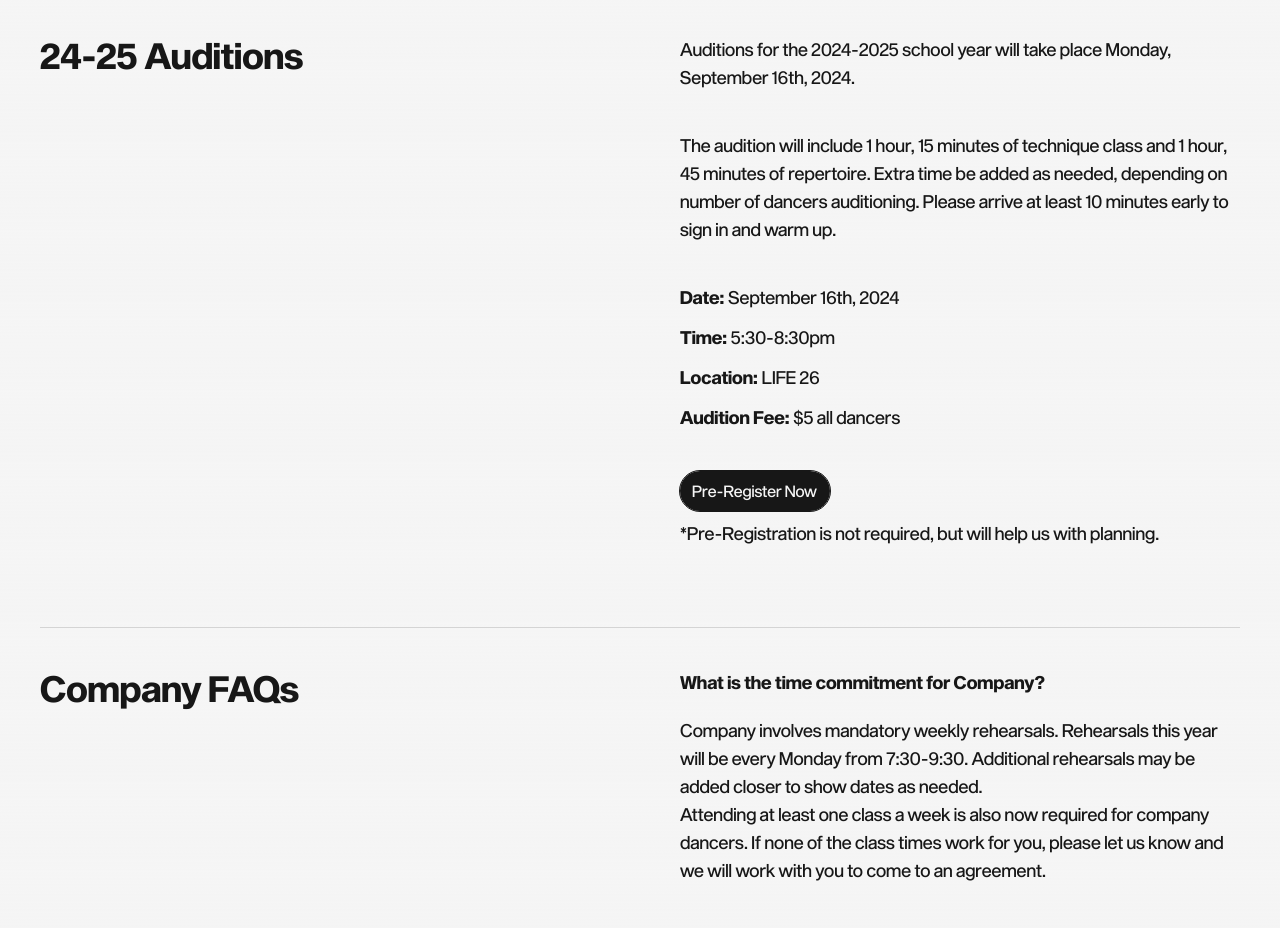
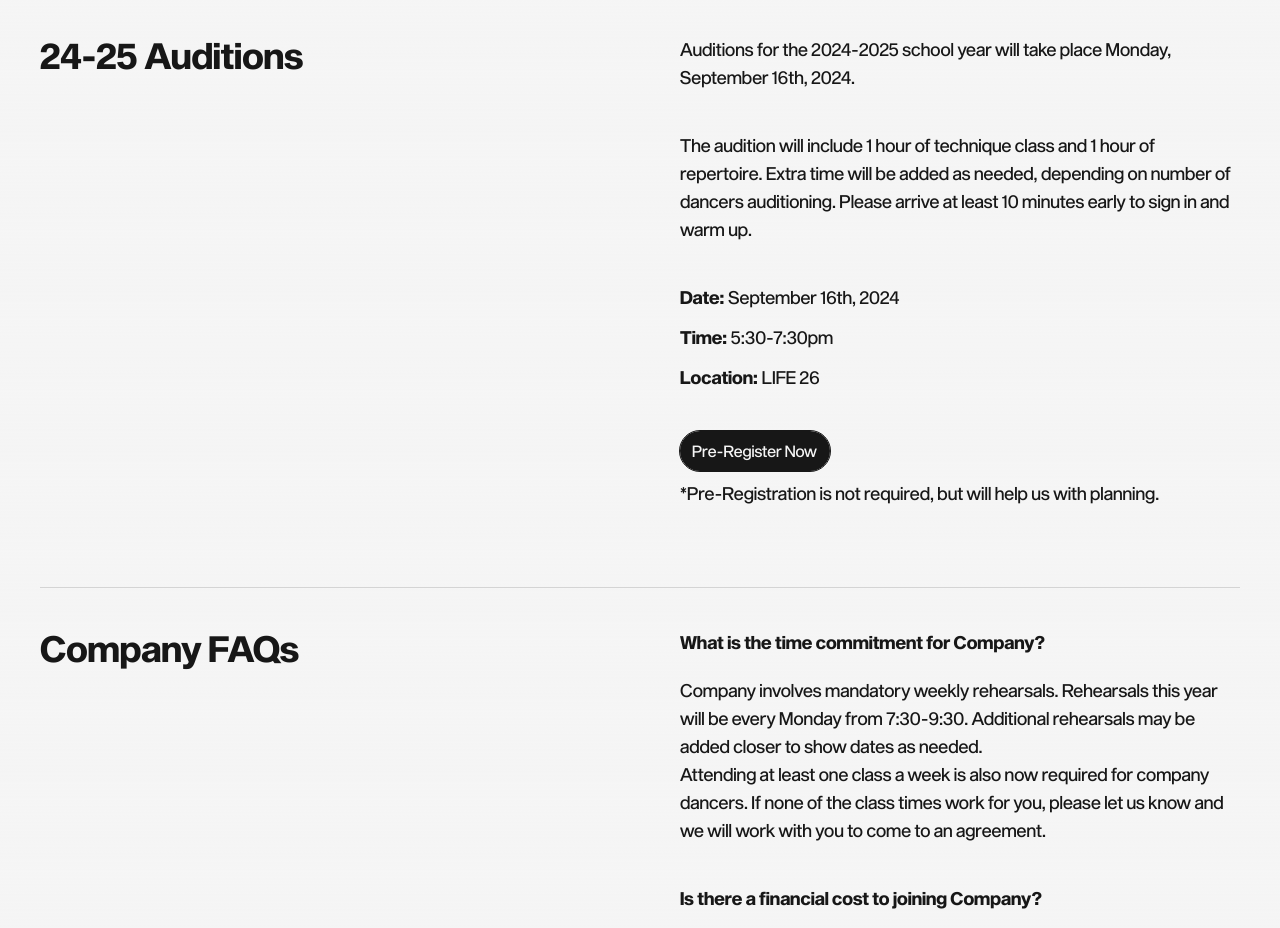
Before and after one commit to leesadie/ubcballet, a Next.js app: page /company in a window 1280 px wide. Shown: the part 1260-2188 px from the top of the page. Built offline with nearby package versions, Linux system fonts and the light colour scheme.

Commit message:
updated company and workshops

```diff
--- a/app/company/CompanyClient.tsx
+++ b/app/company/CompanyClient.tsx
@@ -83,8 +83,8 @@ const CompanyClient = () => {
                             Auditions for the 2024-2025 school year will take place Monday, September 16th, 2024.
                         </div>
                         <div className="text-neutral-900 md:text-lg text-base md:mt-10 mt-5 md:mx-10 mx-6">
-                            The audition will include 1 hour, 15 minutes of technique class and 1 hour, 45 minutes of repertoire.
-                            Extra time be added as needed, depending on number of dancers auditioning. Please arrive at
+                            The audition will include 1 hour of technique class and 1 hour of repertoire.
+                            Extra time will be added as needed, depending on number of dancers auditioning. Please arrive at
                             least 10 minutes early to sign in and warm up.
                         </div>
                         <div className="flex flex-row md:mt-10 mt-5 md:mx-10 mx-6 gap-1">
@@ -100,7 +100,7 @@ const CompanyClient = () => {
                                 Time:
                             </div>
                             <div className="text-neutral-900 md:text-lg text-base">
-                                5:30-8:30pm
+                                5:30-7:30pm
                             </div>
                         </div>
                         <div className="flex flex-row md:mt-3 md:mx-10 mx-6 gap-1">
@@ -109,14 +109,6 @@ const CompanyClient = () => {
                             </div>
                             <div className="text-neutral-900 md:text-lg text-base">
                                 LIFE 26
-                            </div>
-                        </div>
-                        <div className="flex flex-row md:mt-3 md:mx-10 ml-6 gap-1">
-                            <div className={`text-neutral-900 md:text-lg text-base ${font_bold.className}`}>
-                                Audition Fee:
-                            </div>
-                            <div className="text-neutral-900 md:text-lg text-base">
-                                $5 all dancers
                             </div>
                         </div>
                         <div
--- a/app/workshops/WorkshopsClient.tsx
+++ b/app/workshops/WorkshopsClient.tsx
@@ -128,6 +128,7 @@ const WorkshopsClient = () => {
                     </div>
                 </div>
                 <hr className="border-neutral-300 md:mt-10 mt-5 md:mx-10 mx-6"/>
+                {/*
                 <div className="md:grid md:grid-cols-2 md:grid-rows-2 md:gap-0 flex flex-col">
                     <div
                         className="
@@ -184,7 +185,7 @@ const WorkshopsClient = () => {
                                 UBC Drop-In:
                             </div>
                             <div className="text-neutral-900 md:text-lg text-base">
-                                $7 per class / free for members
+                                $5 per class / free for members
                             </div>
                         </div>
                         <div className="flex flex-row md:mt-3 md:mx-10 ml-6 gap-1">
@@ -192,7 +193,7 @@ const WorkshopsClient = () => {
                                 Non-UBC Drop-In:
                             </div>
                             <div className="text-neutral-900 md:text-lg text-base">
-                                $12 per class / free for members
+                                $10 per class / free for members
                             </div>
                         </div>
                         <div className="text-neutral-900 md:text-lg text-sm pt-2 mb-10 md:mx-10 ml-6">
@@ -201,6 +202,7 @@ const WorkshopsClient = () => {
                     </div>
                 </div>
                 <hr className="border-neutral-300 md:mt-10 mt-5 md:mx-10 mx-6"/>
+                */}
                 <div className="md:grid md:grid-cols-2 md:grid-rows-2 md:gap-0 flex flex-col">
                     <div
                         className="
@@ -222,7 +224,7 @@ const WorkshopsClient = () => {
                         "
                     >
                         <div className="text-neutral-900 md:text-lg text-base md:mt-10 mt-5 md:mx-10 mx-6">
-                            Join us for a Valentines Day partnering workshop on February 13th, 2025!
+                            Join us for a Valentines Day partnering workshop in February 2025!
                         </div>
                         <div className="text-neutral-900 md:text-lg text-base md:mt-10 mt-5 md:mx-10 mx-6">
                             Learn the basics of pas de deux (dance of two) with a friend or partner! The workshop will begin
@@ -233,7 +235,7 @@ const WorkshopsClient = () => {
                                 Date:
                             </div>
                             <div className="text-neutral-900 md:text-lg text-base">
-                                February 13th, 2025
+                                TBA
                             </div>
                         </div>
                         <div className="flex flex-row md:mt-3 md:mx-10 mx-6 gap-1">
@@ -274,6 +276,7 @@ const WorkshopsClient = () => {
                     </div>
                 </div>
                 <hr className="border-neutral-300 md:mt-10 mt-5 md:mx-10 mx-6"/>
+                {/*
                 <div className="md:grid md:grid-cols-2 md:grid-rows-2 md:gap-0 flex flex-col">
                     <div
                         className="
@@ -346,6 +349,7 @@ const WorkshopsClient = () => {
                         </div>
                     </div>
                 </div>
+                */}
             </div>
         </Container>
     );
```
